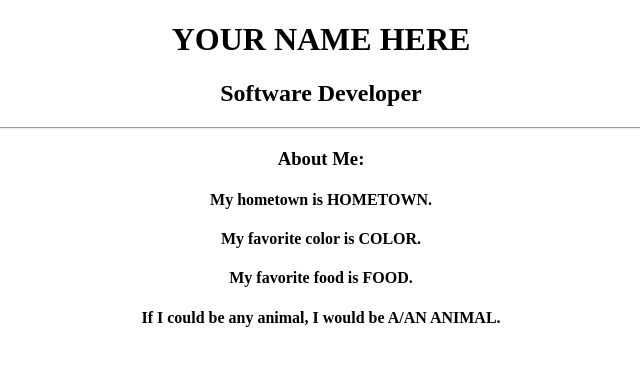
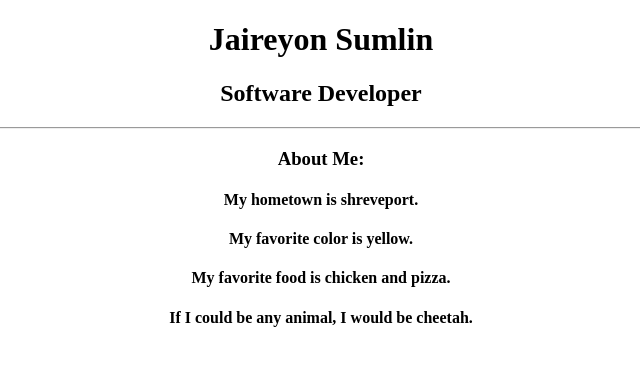
Before and after one commit to jaireyon/profile, a plain HTML site: page index.html in a window 1280 px wide. Shown: the whole page, without its empty margins (319-959 px from the left). Drawn offline with Linux system fonts and the light colour scheme.

Commit message:
updated content

```diff
--- a/index.html
+++ b/index.html
@@ -7,14 +7,14 @@
 		  </head>
 		  <body>
 			<div align="center">
-				<h1>YOUR NAME HERE</h1>
+				<h1>Jaireyon Sumlin</h1>
 				<h2>Software Developer</h2>
 				<hr>
 				<h3>About Me:</h3>
-					<h4>My hometown is HOMETOWN.</h4>
-					<h4>My favorite color is COLOR.</h4>
-					<h4>My favorite food is FOOD.</h4>
-					<h4>If I could be any animal, I would be A/AN ANIMAL.</h4>
+					<h4>My hometown is shreveport.</h4>
+					<h4>My favorite color is yellow.</h4>
+					<h4>My favorite food is chicken and pizza.</h4>
+					<h4>If I could be any animal, I would be cheetah.</h4>
 			</div>
 		  </body>
 		</html>
```
